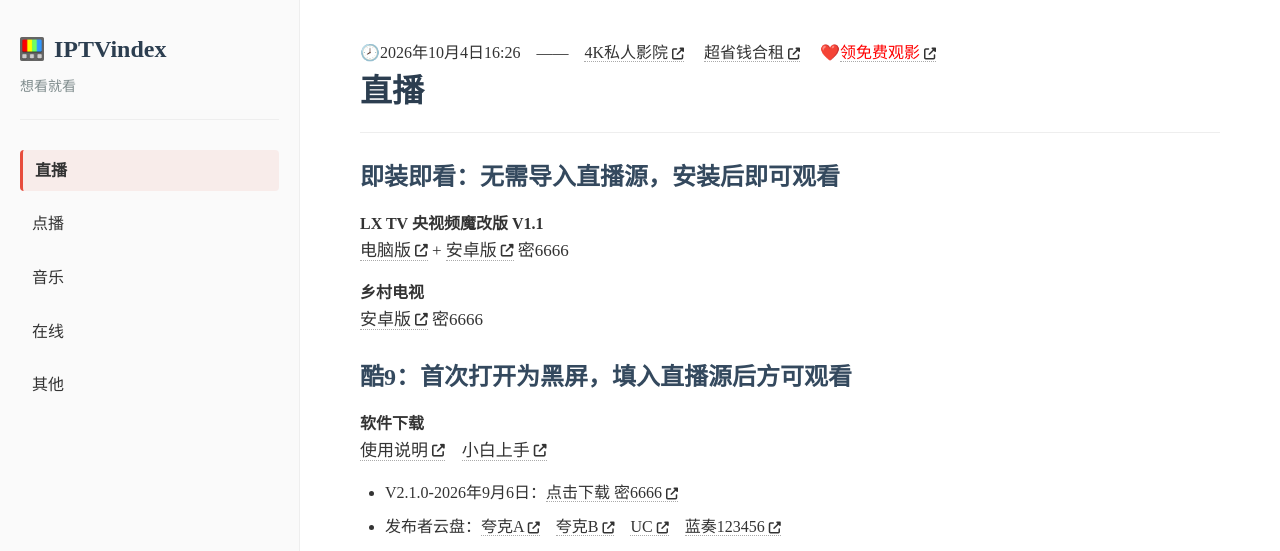
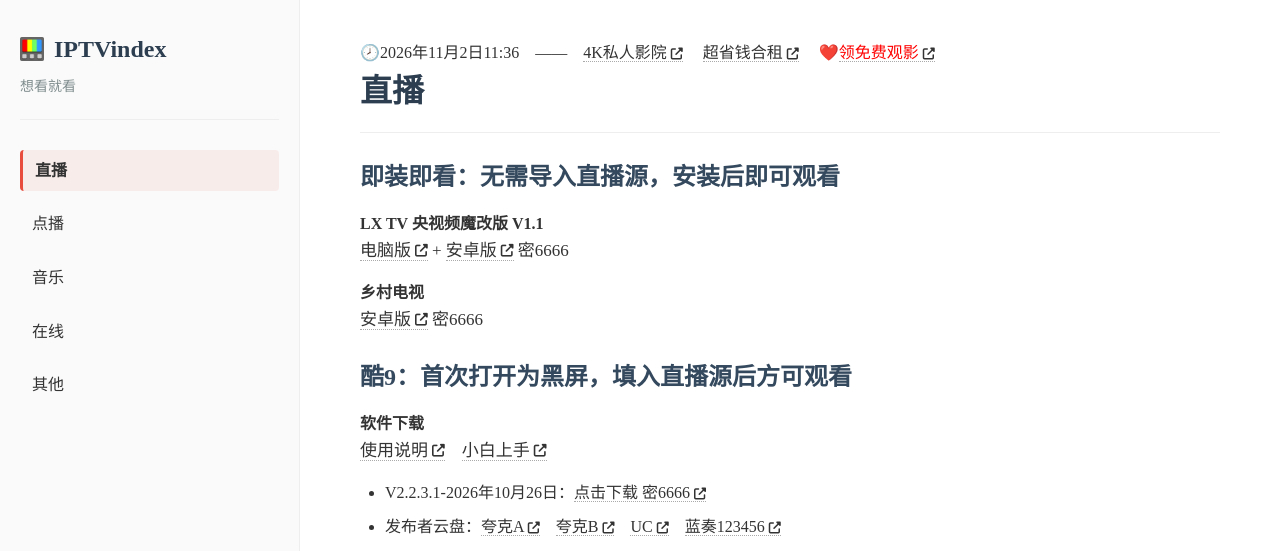
Before and after one commit to chenmo77/iptvindex, a plain HTML site: page index.html in a window 1280 px wide. Shown: the top 551 px of the page. Drawn offline with Linux system fonts and the light colour scheme; a small style sheet from the web is missing.

Commit message:
Update index.html

```diff
--- a/index.html
+++ b/index.html
@@ -410,7 +410,7 @@
 
     <!-- 右侧内容 -->
     <main class="content" id="content">
-        <p>🕗2026年10月4日16:26　——　<a href="https://nf.video/xo7uy">4K私人影院</a>　 <a href="https://ihezu.zone/esf7nk">超省钱合租</a>　 ❤️<a href="https://www.bmhyk.vip/h5/#/pages/register/index?invit_url=iptvindex"><font color="red">领免费观影</font></a></p>
+        <p>🕗2026年11月2日11:36　——　<a href="https://nf.video/xo7uy">4K私人影院</a>　 <a href="https://ihezu.zone/esf7nk">超省钱合租</a>　 ❤️<a href="https://www.bmhyk.vip/h5/#/pages/register/index?invit_url=iptvindex"><font color="red">领免费观影</font></a></p>
         <section id="iptv" class="section">
             <h2>直播</h2>
 
@@ -424,7 +424,7 @@
             <h4>软件下载</h4>
             <p><a href="https://www.right.com.cn/FORUM/thread-8427797-1-1.html">使用说明</a>　<a href="https://www.right.com.cn/forum/forum.php?mod=viewthread&amp;tid=8409021">小白上手</a></p>
             <ul>
-                <li>V2.1.0-2026年9月6日：<a href="https://iptvindex.lanzn.com/b00zxnqked">点击下载 密6666</a></li>
+                <li>V2.2.3.1-2026年10月26日：<a href="https://iptvindex.lanzn.com/b00zxnqked">点击下载 密6666</a></li>
                 <li>发布者云盘：<a href="https://pan.quark.cn/s/d398871f282a">夸克A</a>　<a href="https://pan.quark.cn/s/18ad2dc4c4b2">夸克B</a>　<a href="https://drive.uc.cn/s/0998c0b0e09d4">UC</a>　<a href="https://wfy.lanzout.com/b0izqfjwb">蓝奏123456</a></li>
             </ul>
 
```
